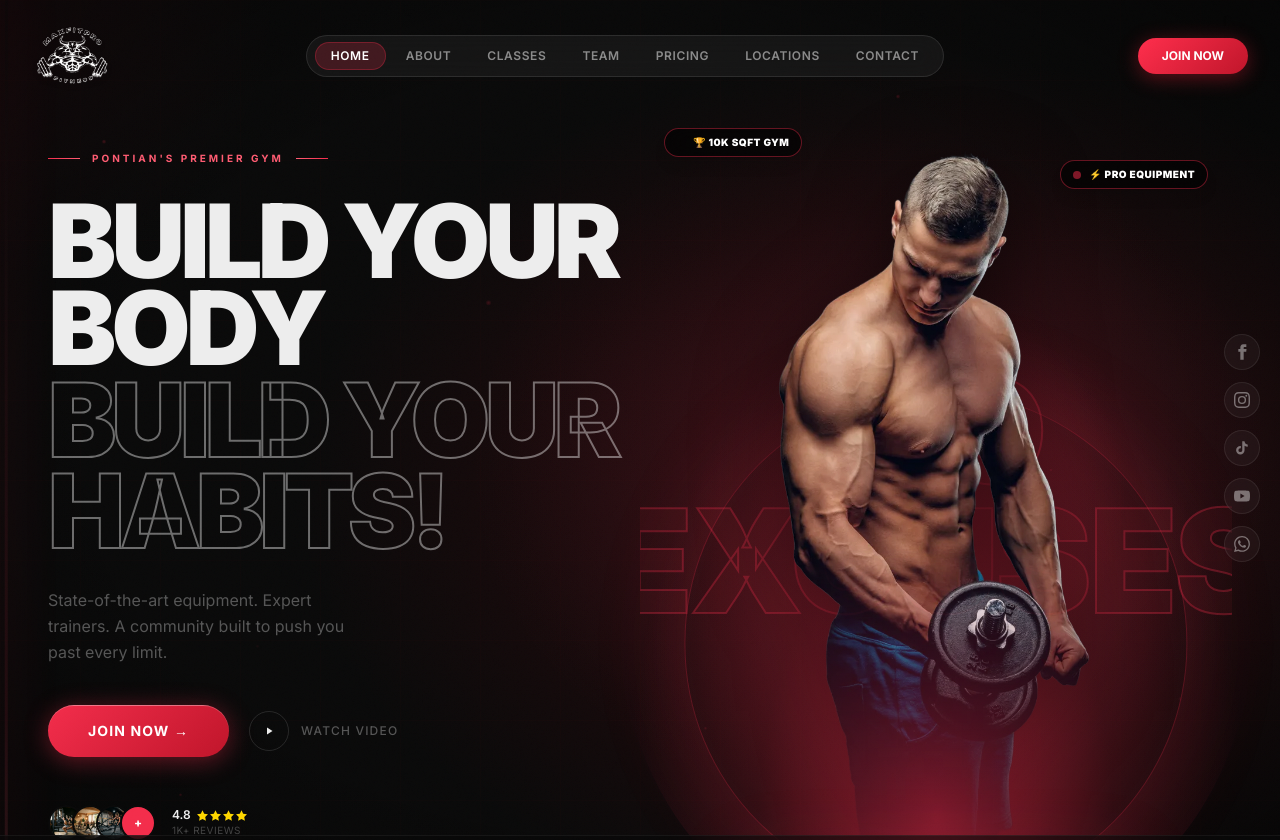
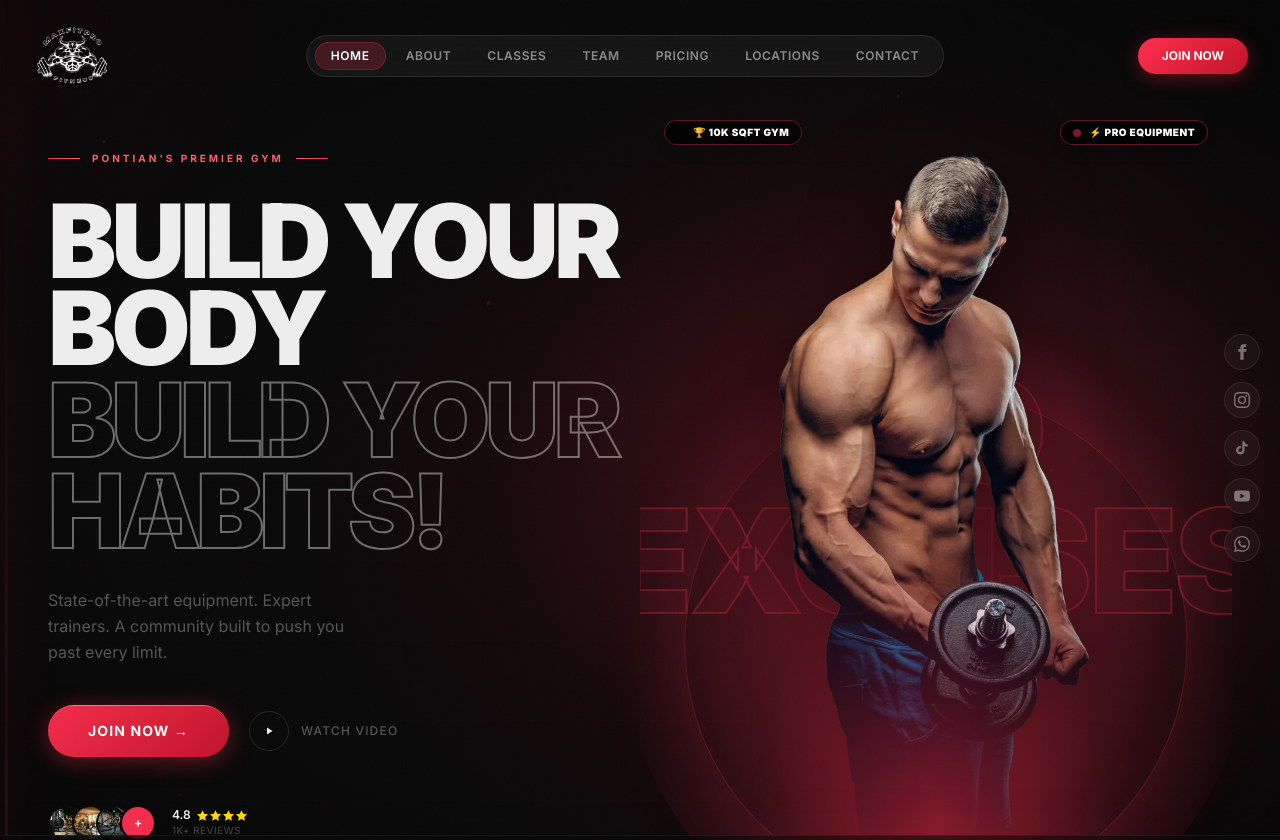
Before and after one commit to Lavanyaa7s/MaxFitPro-Fitness, a React (Vite) app: page / in a window 1280 px wide. Shown: the top 840 px of the page. Built offline with nearby package versions, Linux system fonts and the light colour scheme.

Commit message:
Moved floating badges higher to top-1 so they sit cleanly above the athlete image without overlapping the head

```diff
--- a/src/sections/Hero.jsx
+++ b/src/sections/Hero.jsx
@@ -262,22 +262,22 @@ export default function Hero() {
             }}
           />
 
-          {/* Floating Badges for Mobile & Desktop (Fills empty space with high-energy highlights) */}
+          {/* Floating Badges for Mobile & Desktop (Positioned high at top so they clear athlete head) */}
           <motion.div
-            initial={{ opacity: 0, x: -20 }}
-            animate={{ opacity: 1, x: 0 }}
+            initial={{ opacity: 0, y: -10 }}
+            animate={{ opacity: 1, y: 0 }}
             transition={{ delay: 1, duration: 0.8 }}
-            className="absolute top-8 left-2 md:left-6 z-20 px-3 py-1.5 rounded-full bg-black/60 border border-accent/40 backdrop-blur-md flex items-center gap-2 shadow-lg pointer-events-none"
+            className="absolute top-1 left-2 md:top-6 md:left-6 z-20 px-3 py-1 rounded-full bg-black/70 border border-accent/40 backdrop-blur-md flex items-center gap-2 shadow-lg pointer-events-none"
           >
             <span className="w-2 h-2 rounded-full bg-accent animate-ping" />
             <span className="text-[10px] font-black uppercase tracking-wider text-white">🏆 10K SQFT GYM</span>
           </motion.div>
 
           <motion.div
-            initial={{ opacity: 0, x: 20 }}
-            animate={{ opacity: 1, x: 0 }}
+            initial={{ opacity: 0, y: -10 }}
+            animate={{ opacity: 1, y: 0 }}
             transition={{ delay: 1.2, duration: 0.8 }}
-            className="absolute top-16 right-2 md:right-6 z-20 px-3 py-1.5 rounded-full bg-black/60 border border-accent/40 backdrop-blur-md flex items-center gap-2 shadow-lg pointer-events-none"
+            className="absolute top-1 right-2 md:top-6 md:right-6 z-20 px-3 py-1 rounded-full bg-black/70 border border-accent/40 backdrop-blur-md flex items-center gap-2 shadow-lg pointer-events-none"
           >
             <span className="w-2 h-2 rounded-full bg-accent animate-pulse" />
             <span className="text-[10px] font-black uppercase tracking-wider text-white">⚡ PRO EQUIPMENT</span>
```
